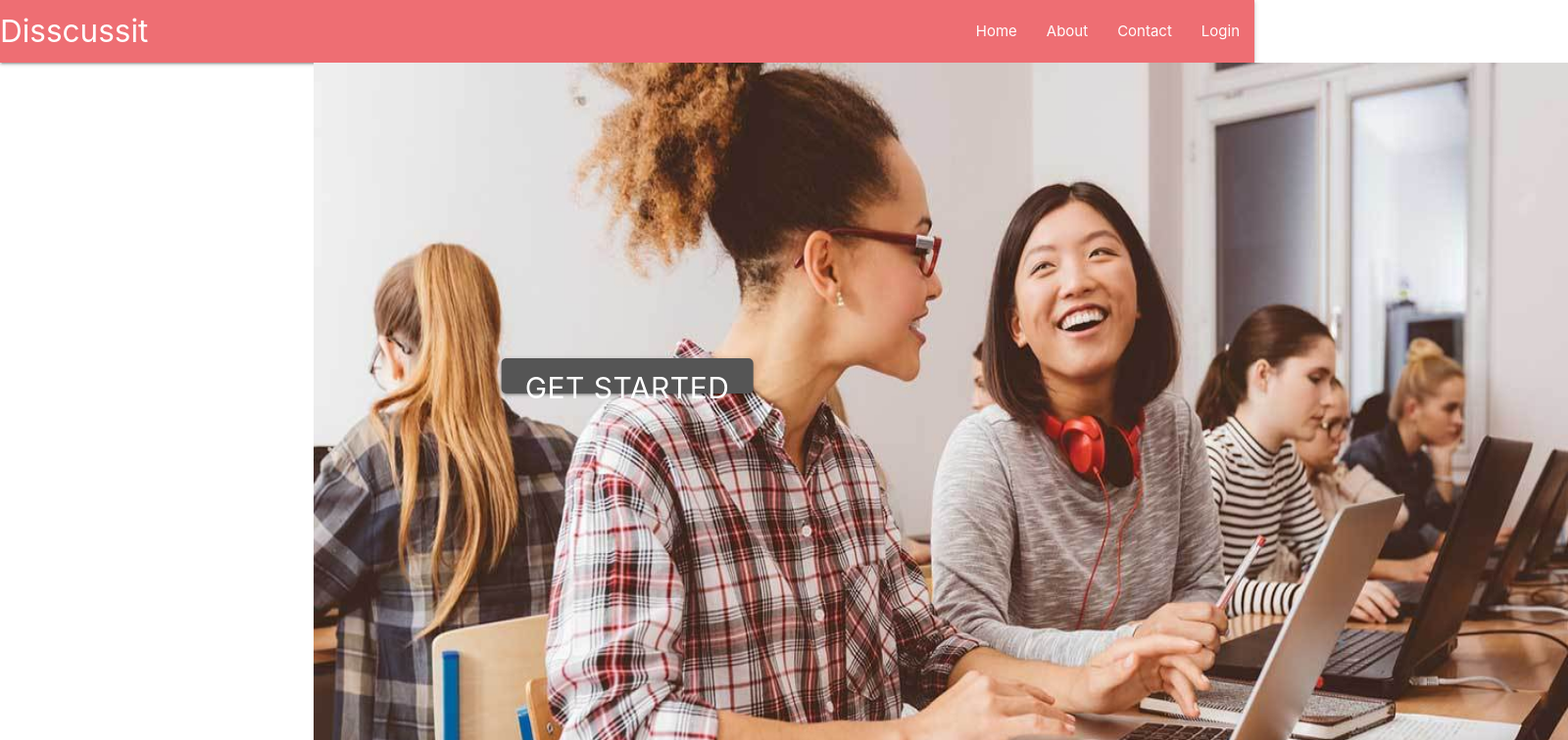
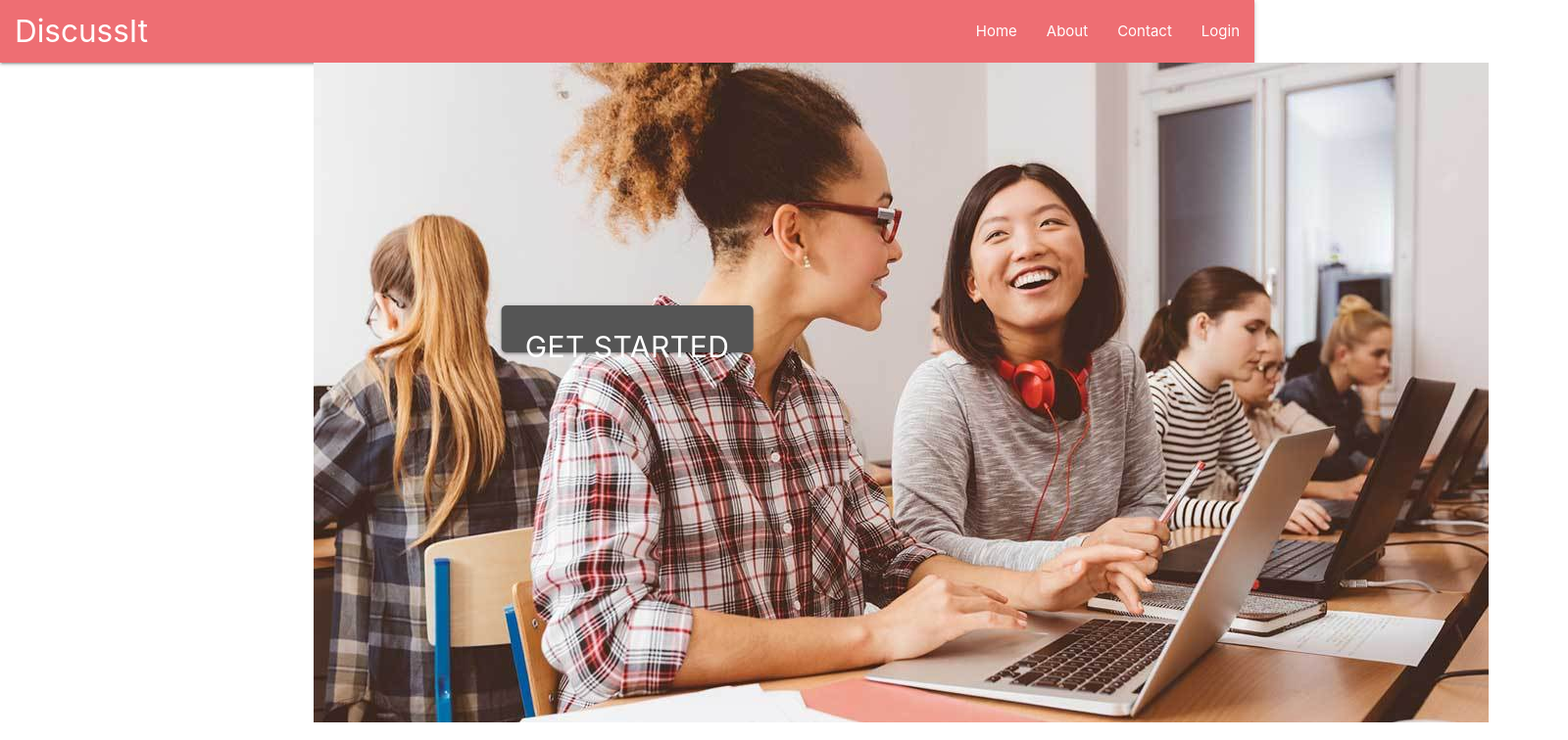
Before and after one commit to byadav02717/discussit, a React (Create React App) app in the folder client/: page / in a window 1280 px wide. Shown: the top 756 px of the page at 98% size, 1600 px wide, since content can reach past the window. Built offline with nearby package versions, Linux system fonts and the light colour scheme.

Commit message:
homepage changes

```diff
--- a/client/src/App.js
+++ b/client/src/App.js
@@ -4,6 +4,7 @@ import About from './pages/About';
 import Contact from './pages/Contact';
 import Login from './pages/Login';
 import Register from './pages/Register';
+import "./css/Home.css"
 
 import {
     BrowserRouter as Router,
@@ -19,7 +20,7 @@ function App() {
     <div className="navbar">
   <nav>
   <div className="nav-wrapper">
-    <li className="brand-logo"><Link to="/">Disscussit</Link></li>
+    <li className="brand-logo"><Link to="/">DiscussIt</Link></li>
     <ul id="nav-mobile" className="right hide-on-med-and-down">
 
       <li>
--- a/client/src/css/Home.css
+++ b/client/src/css/Home.css
@@ -5,19 +5,15 @@
   }
 
   /* Make the image responsive */
-  .container img {
-    width: 100%;
-    height: auto;
+  .img {
+    object-fit: cover;
 
-  height:100vh;
-  width: 100vw;
-  display: flex;
-  justify-content: center;
-  align-items: center;
+  height: 50px;
+  width: 100px;
   }
 
   /* Style the button and place it in the middle of the container/image */
-  .container .btn {
+ .btn {
     position: absolute;
     top: 40%;
     left: 50%;
@@ -26,12 +22,19 @@
     background-color: #555;
     color: white;
     font-size: 30px;
-    padding: 12px 24px;
+    padding: 24px 24px;
     border: none;
     cursor: pointer;
     border-radius: 5px;
+    text-align: center;
+    vertical-align: middle;
+    margin: auto;
   }
 
   .container .btn:hover {
     background-color: black;
   }
+
+  .brand-logo {
+    margin-left: 15px;
+  }
--- a/client/src/pages/Home.js
+++ b/client/src/pages/Home.js
@@ -8,7 +8,7 @@ export default function Home() {
         <div id="home">
          <div className = "container">
 
-     <img src="/student-image.jpg" alt=""/>
+     <img src="/student-image.jpg" class="cover" alt=""/>
       <Link to="/login">
       <button className = "btn">Get Started</button>
           </Link>
```
